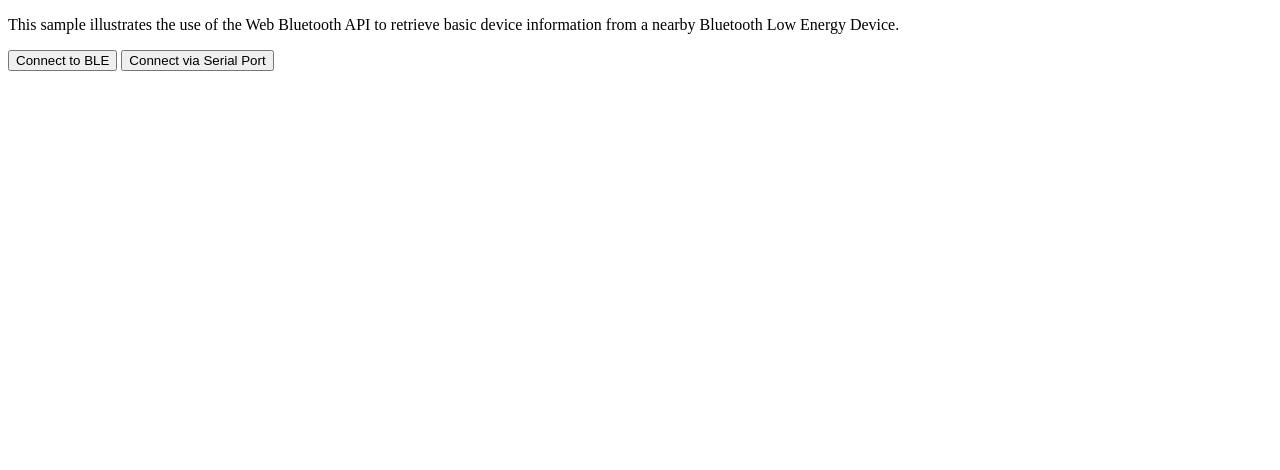
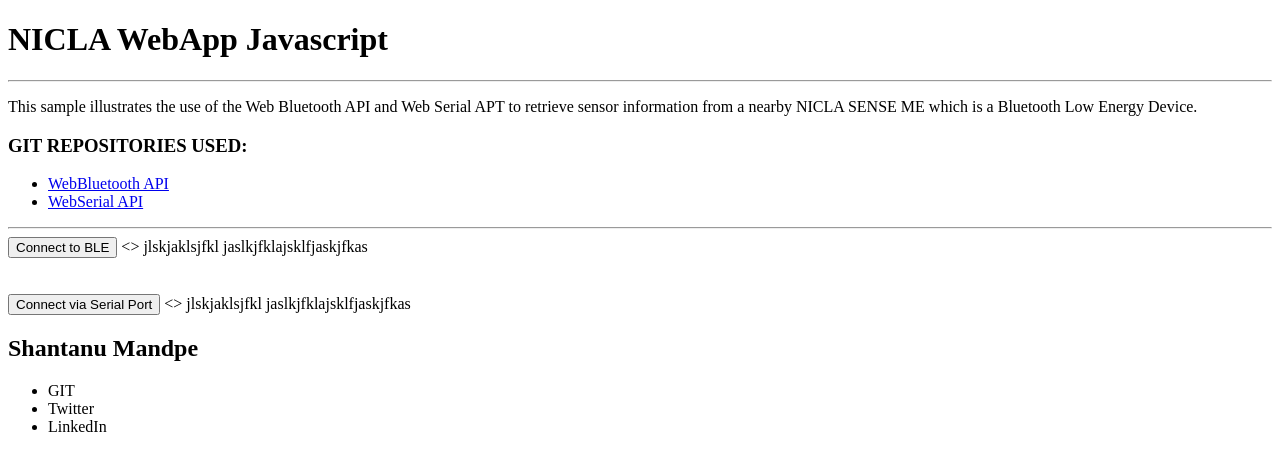
Before and after one commit to Shantanu-Mandpe/NiclaSense-WebApp, a plain HTML site: page index.html in a window 1280 px wide. Drawn offline with Linux system fonts and the light colour scheme.

Commit message:
Updated HTML for WebPage

```diff
--- a/index.html
+++ b/index.html
@@ -4,15 +4,55 @@
     <meta charset="UTF-8">
     <meta name="viewport" content="width=device-width, initial-scale=1.0">
     <meta http-equiv="X-UA-Compatible" content="ie=edge">
+    <link rel="stylesheet" href="styles.css">
     <title>NiclaSense WebApp</title>
-
 </head>
 <body>
-    <p class="name">This sample illustrates the use of the Web Bluetooth API to retrieve basic
-    device information from a nearby Bluetooth Low Energy Device.</p>
-    <button id="connectButton", type="button">Connect to BLE</button>
-    <button id="connectButtonSerial", type="button">Connect via Serial Port</button>
+    <header>
+        <h1>NICLA WebApp Javascript</h1>
+        <hr>
+        <p class="name">This sample illustrates the use of the Web Bluetooth API and Web Serial APT
+            to retrieve sensor information from a nearby NICLA SENSE ME which is a
+            Bluetooth Low Energy Device.</p>
+    </header>
+
+    <h3>GIT REPOSITORIES USED:</h3>
+    <nav>
+        <ul>
+            <li><a href="https://developer.chrome.com/articles/bluetooth/">WebBluetooth API</a></li>
+            <li><a href="https://developer.chrome.com/en/articles/serial/">WebSerial API</a></li>
+        </ul>
+    </nav>
+    <hr>
+    <section>
+        <div>
+            <div>
+                <button id="connectButton", type="button">Connect to BLE</button>
+                &lt;&gt;
+                <span id="bluetoothText", class="textBox">jlskjaklsjfkl jaslkjfklajsklfjaskjfkas</span>
+            </div>
+        </div>
+        <br>
+        <br>
+        <div>
+            <div>
+                <button id="connectButtonSerial", type="button">Connect via Serial Port</button>
+                &lt;&gt;
+                <span id="serialText", class="textBox">jlskjaklsjfkl jaslkjfklajsklfjaskjfkas</span>
+            </div>
+        </div>
+    </section>
+
     <script src="connection.js"></script>
     <script src="serialConnection.js"></script>
+
+    <footer>
+        <h2>Shantanu Mandpe</h2>
+        <ul>
+            <li>GIT</li>
+            <li>Twitter</li>
+            <li>LinkedIn</li>
+        </ul>
+    </footer>
 </body>
 </html>
```
Also changed, not shown: styles.css (added).
